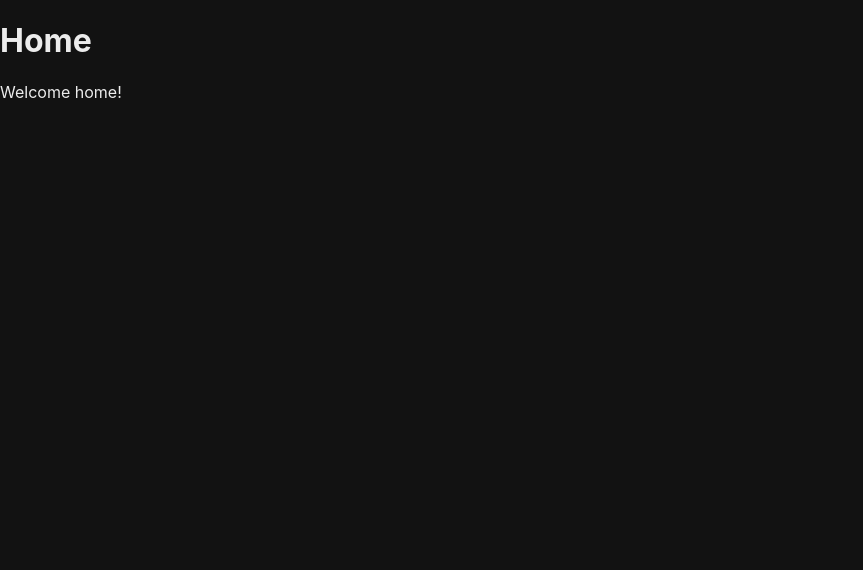
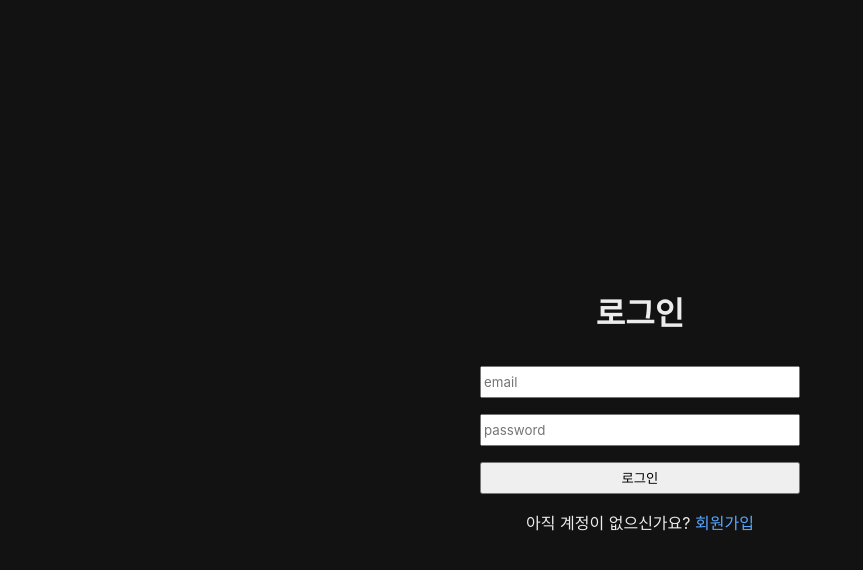
Before and after one commit to HyeonWooGa/wanted-pre-onboarding-fe-7, a React (Create React App) app: page / in a window 1280 px wide. Shown: the top 570 px of the page, without its empty margins (0-863 px from the left). Built offline with nearby package versions, Linux system fonts and the light colour scheme.

Commit message:
✨ 로그인 / 회원가입 구현

```diff
--- a/package.json
+++ b/package.json
@@ -6,6 +6,7 @@
     "@testing-library/jest-dom": "^5.16.5",
     "@testing-library/react": "^13.4.0",
     "@testing-library/user-event": "^13.5.0",
+    "axios": "^0.27.2",
     "react": "^18.2.0",
     "react-dom": "^18.2.0",
     "react-router-dom": "^6.4.1",
--- a/src/App.js
+++ b/src/App.js
@@ -1,13 +1,19 @@
+import { useEffect, useState } from "react";
 import { Routes, Route } from "react-router-dom";
-import Home from "./Home";
-import ToDo from "./ToDo";
+import Home from "./routes/Home";
+import Todo from "./routes/Todo";
 
 function App() {
+  const [token, setToken] = useState();
+  useEffect(() => {
+    const token = localStorage.getItem("access_token");
+    setToken(token);
+  }, []);
   return (
     <>
       <Routes>
-        <Route path="/" element={<Home />} />
-        <Route path="/todo" element={<ToDo />} />
+        <Route path="/" element={<Home token={token} />} />
+        <Route path="/todo" element={<Todo token={token} />} />
       </Routes>
     </>
   );
--- a/src/Home.js
+++ /dev/null
@@ -1,10 +0,0 @@
-function Home() {
-  return (
-    <>
-      <h1>Home</h1>
-      <p>Welcome home!</p>
-    </>
-  );
-}
-
-export default Home;
--- /dev/null
+++ b/src/components/SignIn.js
@@ -0,0 +1,96 @@
+// 리액트로 API(http://ec2-3-38-135-202.ap-northeast-2.compute.amazonaws.com:8000), JWT 사용하여 로그인 구현하기
+// 1. 로그인 페이지 구현하기
+// 2. 로그인 후 토큰 저장하기
+// 3. 로그인 후 토큰을 이용하여 API 요청하기
+// 4. 로그아웃 구현하기
+
+import React, { useState } from "react";
+import { useNavigate } from "react-router-dom";
+import styled from "styled-components";
+import axios from "axios";
+
+const Wrapper = styled.div`
+  display: flex;
+  flex-direction: column;
+  align-items: center;
+  justify-content: center;
+  height: 100vh;
+  h1 {
+    margin-bottom: 2rem;
+  }
+  form {
+    display: flex;
+    flex-direction: column;
+    align-items: center;
+    justify-content: center;
+    margin-bottom: 1rem;
+    input {
+      width: 20rem;
+      height: 2rem;
+      margin-bottom: 1rem;
+    }
+    button {
+      width: 20rem;
+      height: 2rem;
+    }
+  }
+  div {
+    span {
+      cursor: pointer;
+      color: rgb(88, 167, 255);
+    }
+  }
+`;
+
+function SignIn({ setIsSignIn }) {
+  const [email, setEmail] = useState("");
+  const [password, setPassword] = useState("");
+  const navigate = useNavigate();
+
+  const handleSubmit = async (e) => {
+    e.preventDefault();
+    const response = await axios.post(
+      "http://ec2-3-38-135-202.ap-northeast-2.compute.amazonaws.com:8000/auth/signin/",
+      {
+        email,
+        password,
+      },
+      {
+        headers: {
+          "Content-Type": "application/json",
+        },
+      }
+    );
+    const { access_token } = response.data;
+    localStorage.setItem("access_token", access_token);
+    access_token ? navigate("/todo") : navigate("/");
+  };
+
+  return (
+    <Wrapper>
+      <h1>로그인</h1>
+      <form onSubmit={handleSubmit}>
+        <input
+          type="email"
+          placeholder="email"
+          value={email}
+          onChange={(e) => setEmail(e.target.value)}
+        />
+        <input
+          type="password"
+          placeholder="password"
+          value={password}
+          onChange={(e) => setPassword(e.target.value)}
+          minLength="8"
+        />
+        <button type="submit">로그인</button>
+      </form>
+      <div>
+        아직 계정이 없으신가요?{" "}
+        <span onClick={() => setIsSignIn(false)}>회원가입</span>
+      </div>
+    </Wrapper>
+  );
+}
+
+export default SignIn;
--- /dev/null
+++ b/src/components/SignUp.js
@@ -0,0 +1,96 @@
+// 리액트로 API(http://ec2-3-38-135-202.ap-northeast-2.compute.amazonaws.com:8000), JWT 사용하여 로그인 구현하기
+// 1. 로그인 페이지 구현하기
+// 2. 로그인 후 토큰 저장하기
+// 3. 로그인 후 토큰을 이용하여 API 요청하기
+// 4. 로그아웃 구현하기
+
+import React, { useState } from "react";
+import { useNavigate } from "react-router-dom";
+import styled from "styled-components";
+import axios from "axios";
+
+const Wrapper = styled.div`
+  display: flex;
+  flex-direction: column;
+  align-items: center;
+  justify-content: center;
+  height: 100vh;
+  h1 {
+    margin-bottom: 2rem;
+  }
+  form {
+    display: flex;
+    flex-direction: column;
+    align-items: center;
+    justify-content: center;
+    margin-bottom: 1rem;
+    input {
+      width: 20rem;
+      height: 2rem;
+      margin-bottom: 1rem;
+    }
+    button {
+      width: 20rem;
+      height: 2rem;
+    }
+  }
+  div {
+    span {
+      cursor: pointer;
+      color: rgb(88, 167, 255);
+    }
+  }
+`;
+
+function SignUp({ setIsSignIn }) {
+  const [email, setEmail] = useState("");
+  const [password, setPassword] = useState("");
+  const navigate = useNavigate();
+
+  const handleSubmit = async (e) => {
+    e.preventDefault();
+    const response = await axios.post(
+      "http://ec2-3-38-135-202.ap-northeast-2.compute.amazonaws.com:8000/auth/signup",
+      {
+        email,
+        password,
+      },
+      {
+        headers: {
+          "Content-Type": "application/json",
+        },
+      }
+    );
+    const { access_token } = response.data;
+    localStorage.setItem("access_token", access_token);
+    access_token ? navigate("/todo") : navigate("/");
+  };
+
+  return (
+    <Wrapper>
+      <h1>회원가입</h1>
+      <form onSubmit={handleSubmit}>
+        <input
+          type="email"
+          placeholder="email"
+          value={email}
+          onChange={(e) => setEmail(e.target.value)}
+        />
+        <input
+          type="password"
+          placeholder="password"
+          value={password}
+          onChange={(e) => setPassword(e.target.value)}
+          minLength="8"
+        />
+        <button type="submit">회원가입</button>
+      </form>
+      <div>
+        이미 계정이 있으신가요?{" "}
+        <span onClick={() => setIsSignIn(true)}>로그인</span>
+      </div>
+    </Wrapper>
+  );
+}
+
+export default SignUp;
--- a/src/index.js
+++ b/src/index.js
@@ -21,10 +21,10 @@ const GlobalStyle = createGlobalStyle`
 
 const root = ReactDOM.createRoot(document.getElementById("root"));
 root.render(
-  <React.StrictMode>
+  <>
     <GlobalStyle darkMode />
     <Router>
       <App />
     </Router>
-  </React.StrictMode>
+  </>
 );
--- /dev/null
+++ b/src/routes/Home.js
@@ -0,0 +1,22 @@
+import { useState } from "react";
+import { useNavigate } from "react-router-dom";
+import SignIn from "../components/SignIn";
+import SignUp from "../components/SignUp";
+
+function Home({ token }) {
+  const [isSignIn, setIsSignIn] = useState(true);
+  const navigate = useNavigate();
+
+  if (token) navigate("/todo");
+  return (
+    <>
+      {isSignIn ? (
+        <SignIn setIsSignIn={setIsSignIn} />
+      ) : (
+        <SignUp setIsSignIn={setIsSignIn} />
+      )}
+    </>
+  );
+}
+
+export default Home;
--- a/src/ToDo.js
+++ b/src/routes/Todo.js
@@ -1,7 +1,12 @@
-function ToDo() {
+import { useNavigate } from "react-router-dom";
+
+function Todo({ token }) {
+  const navigate = useNavigate();
+
+  if (!token) navigate("/");
   return (
     <>
-      <h1>ToDo</h1>
+      <h1>Todo</h1>
       <p>Here is a list of things to do:</p>
       <ul>
         <li>Learn React</li>
@@ -12,4 +17,4 @@ function ToDo() {
   );
 }
 
-export default ToDo;
+export default Todo;
```
Also changed, not shown: src/components/CreateTodo.js (added), src/components/DeleteTodo.js (added), src/components/GetTodos.js (added), src/components/UpdateTodo.js (added), 1 other file (tests, documents, lock files or other folders).
